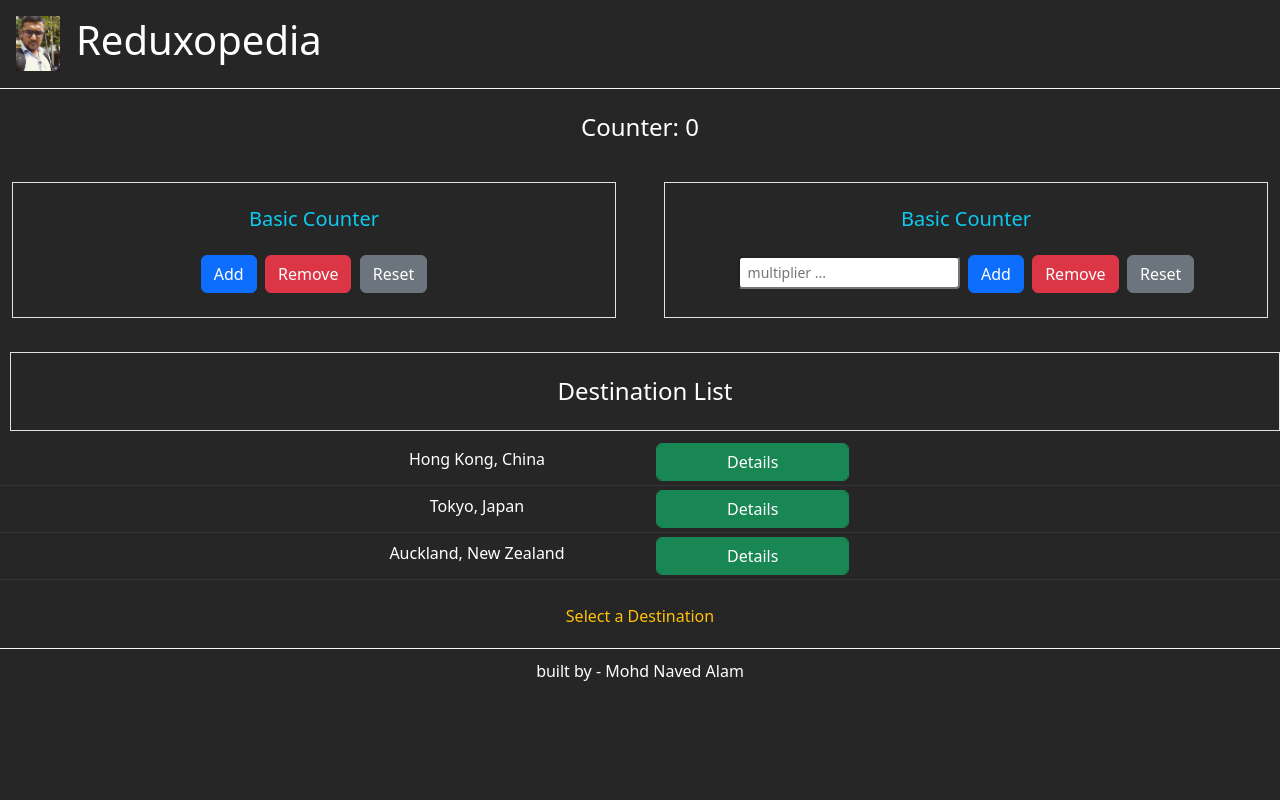
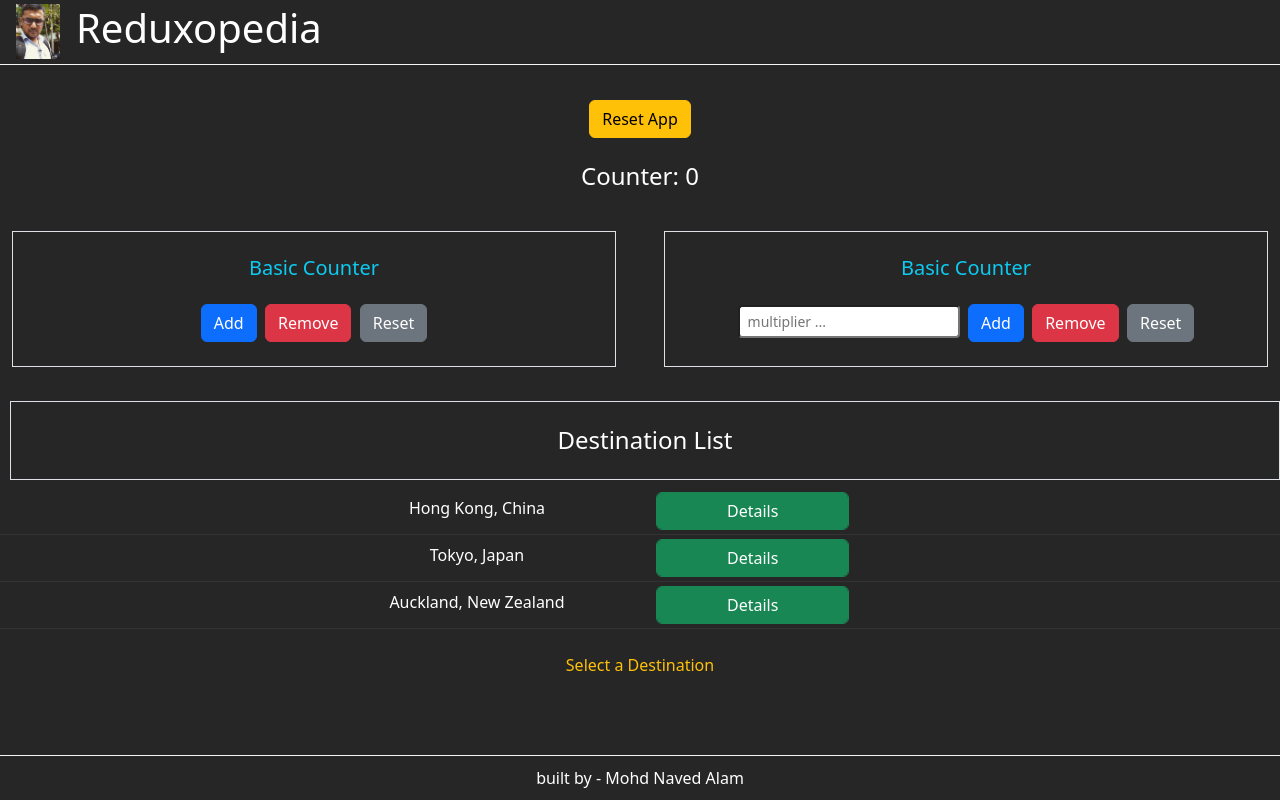
Before and after one commit to mohdnavedalam/reduxopedia, a React (Create React App) app: page / in a window 1280 px wide. Built offline with nearby package versions, Linux system fonts and the light colour scheme.

Commit message:
layout tweeking and destination slice work

```diff
--- a/public/index.html
+++ b/public/index.html
@@ -36,7 +36,7 @@
     />
     <title>Reduxopedia</title>
   </head>
-  <body style="background-color: #262626; color: white">
+  <body style="background-color: #262626; color: white;">
     <noscript>You need to enable JavaScript to run this app.</noscript>
     <div id="root"></div>
   </body>
--- a/src/CSS/style.css
+++ b/src/CSS/style.css
@@ -4,21 +4,24 @@
 
 .banner-style {
     display: inline-flex;
+    top: 0;
     width: 100%;
     border-bottom: 1px solid whitesmoke;
     background-color: #262626;
-    color: white
+    color: white;
+    position: fixed;
 }
 
 .footer-style {
-    bottom: 10px;
+    bottom: 0;
     width: 100%;
     padding-top: 10px;
     padding-bottom: 10px;
     border-top: 1px solid whitesmoke;
-    margin-top: 20px;
+    margin-top: 10px;
     background-color: #262626;
-    color: white
+    color: white;
+    position: fixed
 }
 
 .width-200px {
--- /dev/null
+++ b/src/app/Components/ResetApp.tsx
@@ -0,0 +1,11 @@
+import React from "react";
+
+const ResetApp = () => {
+    return (
+        <div className="text-center mt-5">
+            <button className="btn btn-warning">Reset App</button>
+        </div>
+    );
+};
+
+export default ResetApp;
--- /dev/null
+++ b/src/app/Layout/FooterMaginTop.tsx
@@ -0,0 +1,6 @@
+const FooterMarginTop = () => {
+    return (
+        <div style={{marginTop: "100px"}}></div>
+    );
+};
+export default FooterMarginTop;
--- a/src/app/Layout/Header.tsx
+++ b/src/app/Layout/Header.tsx
@@ -2,8 +2,8 @@ import logo from '../../Images/logoApun.png';
 import '../../CSS/style.css';
 const Header = () => {
   return (
-    <div>
-      <div className="banner-style py-3">
+    <div style={{marginBottom: "100px"}}>
+      <div className="banner-style py-1">
         <img src={logo} alt='logoimage' className="logo-style px-3" />
         <h1 className="heading1">Reduxopedia</h1>
       </div>
--- a/src/index.tsx
+++ b/src/index.tsx
@@ -7,6 +7,8 @@ import React from 'react';
 import Counter from './app/Components/Counter';
 import DestinationList from './app/Components/DestinationList';
 import DestinationFact from './app/Components/DestinationFact';
+import ResetApp from './app/Components/ResetApp';
+import FooterMarginTop from './app/Layout/FooterMaginTop';
 
 
 const root = ReactDOM.createRoot(document.getElementById('root') as HTMLElement);
@@ -14,9 +16,11 @@ root.render(
   <React.StrictMode>
     <Provider store={store}>
       <Header />
+      <ResetApp />
       <Counter />
       <DestinationList />
       <DestinationFact />
+      <FooterMarginTop />
       <Footer />
     </Provider>
   </React.StrictMode>
--- a/src/redux/slice/DestinationSlice.ts
+++ b/src/redux/slice/DestinationSlice.ts
@@ -17,7 +17,7 @@ const initialState = () => {
                 name: "Auckland, New Zealand",
                 days: 14,
                 fact: "Last coutry in the world to be inhabited by humans"
-            }
+            },
         ],
         destinationSelected: null
     };
```
